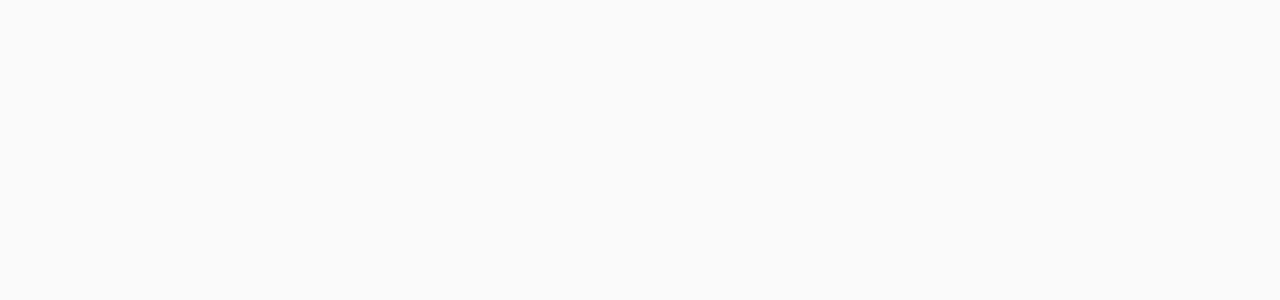
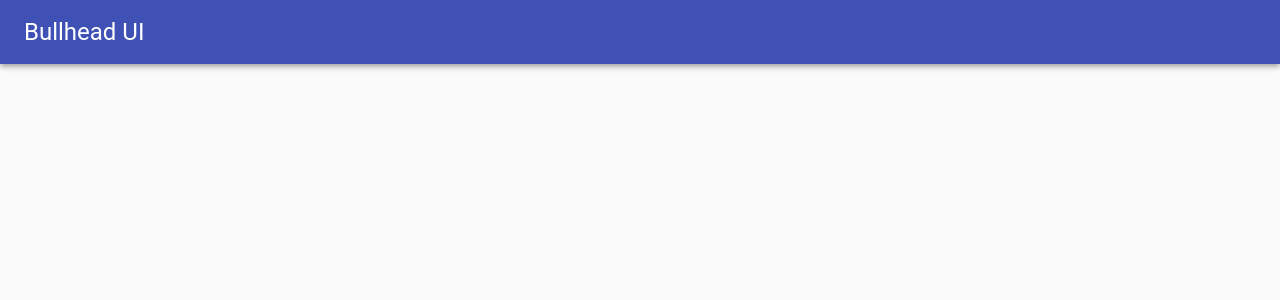
Before and after one commit to andrekupka/bullhead-control-ui, a React (Create React App) app: page / in a window 1280 px wide. Shown: the top 300 px of the page. Built offline with nearby package versions, Linux system fonts and the light colour scheme.

Commit message:
add basic navbar

```diff
--- a/src/App.tsx
+++ b/src/App.tsx
@@ -1,4 +1,4 @@
 import React from 'react';
-import {BullheadUI} from './bullhead/BullheadUI';
+import {BullheadUI} from './components/BullheadUI';
 
 export const App = () => <BullheadUI/>;
--- a/src/bullhead/BullheadUI.tsx
+++ b/src/components/BullheadUI.tsx
@@ -1,10 +1,11 @@
 import React from 'react';
 import {CssBaseline} from '@material-ui/core';
+import {NavBar} from './NavBar';
 
 export const BullheadUI = () => {
     return <CssBaseline>
         <div>
-
+            <NavBar/>
         </div>
     </CssBaseline>;
 };
--- /dev/null
+++ b/src/components/NavBar.tsx
@@ -0,0 +1,14 @@
+import React from 'react';
+import {AppBar, Toolbar, Typography} from '@material-ui/core';
+
+export const NavBar = () => {
+    return (
+      <AppBar position='static'>
+          <Toolbar>
+              <Typography variant='h5' style={{flex: 1}}>
+                  Bullhead UI
+              </Typography>
+          </Toolbar>
+      </AppBar>
+    );
+}
```
